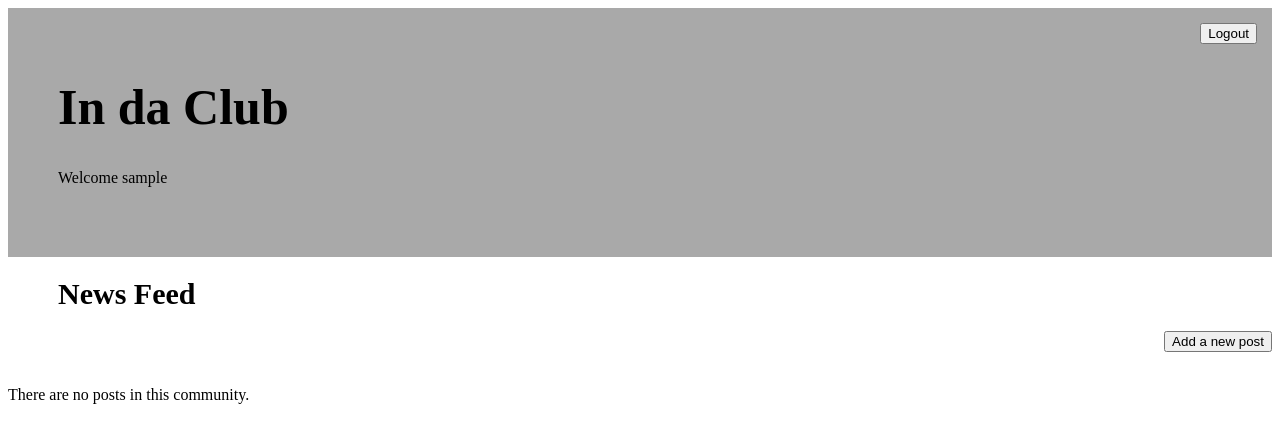
After one commit to C-Ky/community_project, a Django app: page /communitymanager/news_feed/ in a window 1280 px wide. The commit adds this page. Shown: the top 443 px of the page. Run offline with Django 3.2, Linux system fonts and the light colour scheme; the visitor is signed in with stand-in values (Sample User, id 1); data that the repository does not hold is empty.

Commit message:
adding news_feed using communaute template

```diff
--- a/communitymanager/templates/communaute.html
+++ b/communitymanager/templates/communaute.html
@@ -16,11 +16,12 @@
 {% endblock %}
 
 {% block content %}
-    <h1 style="font-size: 30px">{{ community }}
+    {% block title_page %}
+        <h1 style="font-size: 30px">{{ community }}</h1>
+    {% endblock %}
     <form style="text-align:right" action="{% url 'nouveau_post' %}">
         <input type="submit" value="Add a new post">
     </form>
-    </h1>
     <br>
     {% for post in posts %}
         <table class="a">
--- /dev/null
+++ b/communitymanager/templates/news_feed.html
@@ -0,0 +1,5 @@
+{% extends 'communaute.html' %}
+
+{% block title_page %}
+    <h1 style="font-size: 30px">News Feed</h1>
+{% endblock %}
--- a/communitymanager/urls.py
+++ b/communitymanager/urls.py
@@ -8,4 +8,5 @@ urlpatterns = [
     path('post/<int:id>', views.post, name="post"),
     path('nouveau_post', views.nouveau_post, name='nouveau_post'),
     path('modif_post/<int:id>', views.modif_post, name='modif_post'),
+    path('news_feed/', views.news_feed, name='news_feed'),
 ]
--- a/communitymanager/views.py
+++ b/communitymanager/views.py
@@ -112,3 +112,12 @@ def modif_post(request, id):
     else:
         messages.warning(request, 'You cannot change this post.')
         return redirect(reverse('post', args=[id]))
+
+
+@login_required()
+def news_feed(request):
+    """ Displays all post in anti chronological order """
+    # Getting all posts
+    posts = Post.objects.all().order_by('-date_creation')
+
+    return render(request, 'news_feed.html', locals())
```
